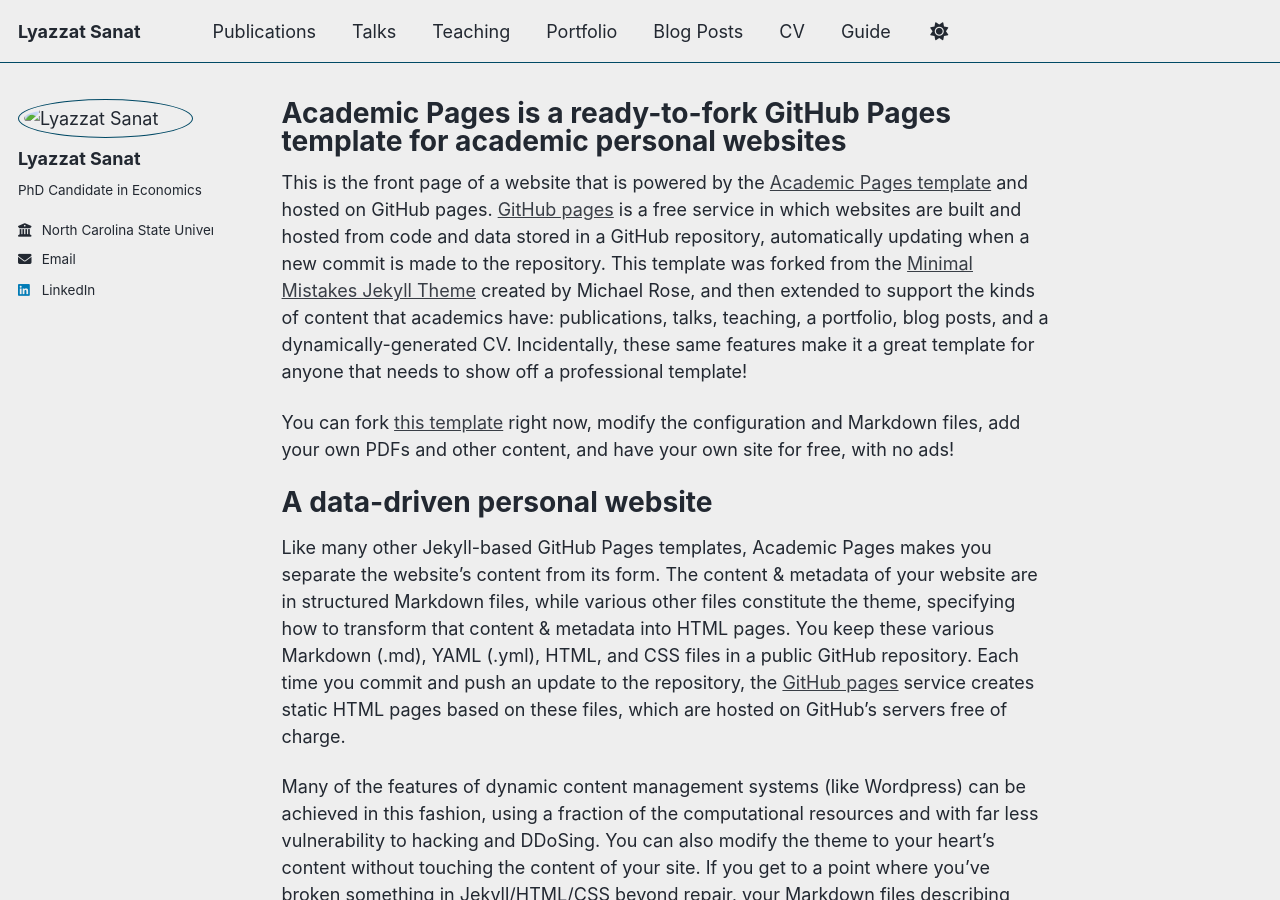
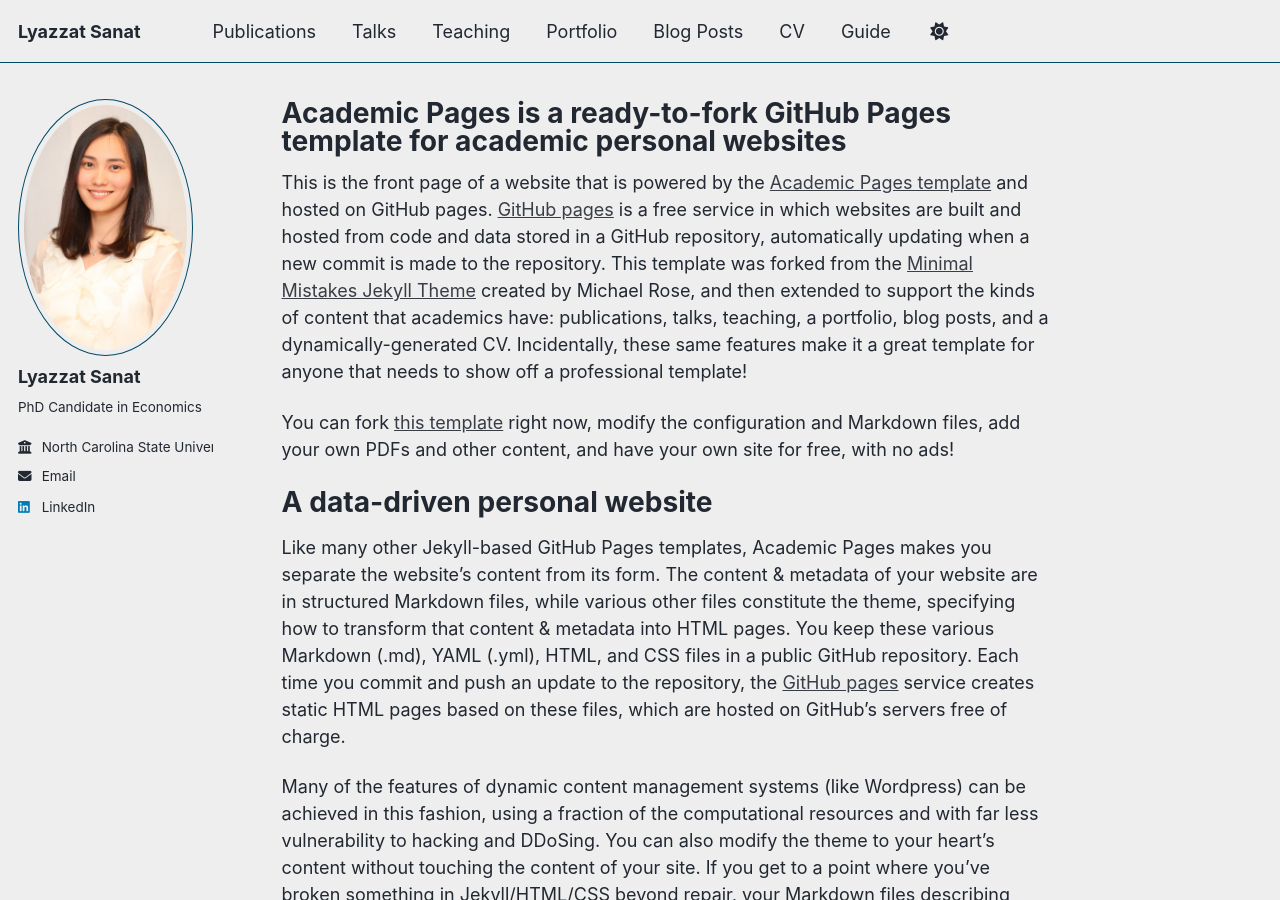
Before and after one commit to lyazzatsanat/lyazzatsanat.github.io, a Jekyll site: the page built from _pages/about.md, in a window 1280 px wide and 900 px high. Built offline with Jekyll 4.4.1, drawn with Linux system fonts in a browser that asks for light colours; a script that is not in the unit is left out.

Commit message:
Update _config.yml

```diff
--- a/_config.yml
+++ b/_config.yml
@@ -23,7 +23,7 @@ repository               : "academicpages/academicpages.github.io"
 #               Additional customization can be done by editing /_includes/author-profile.html
 author:
   # Biographic information
-  avatar           : "lyazzatsanat.github.io/images/profile.png"
+  avatar           : "profile.png"
   name             : "Lyazzat Sanat"
   pronouns         : # example: "she/her"
   bio              : "PhD Candidate in Economics"
```
